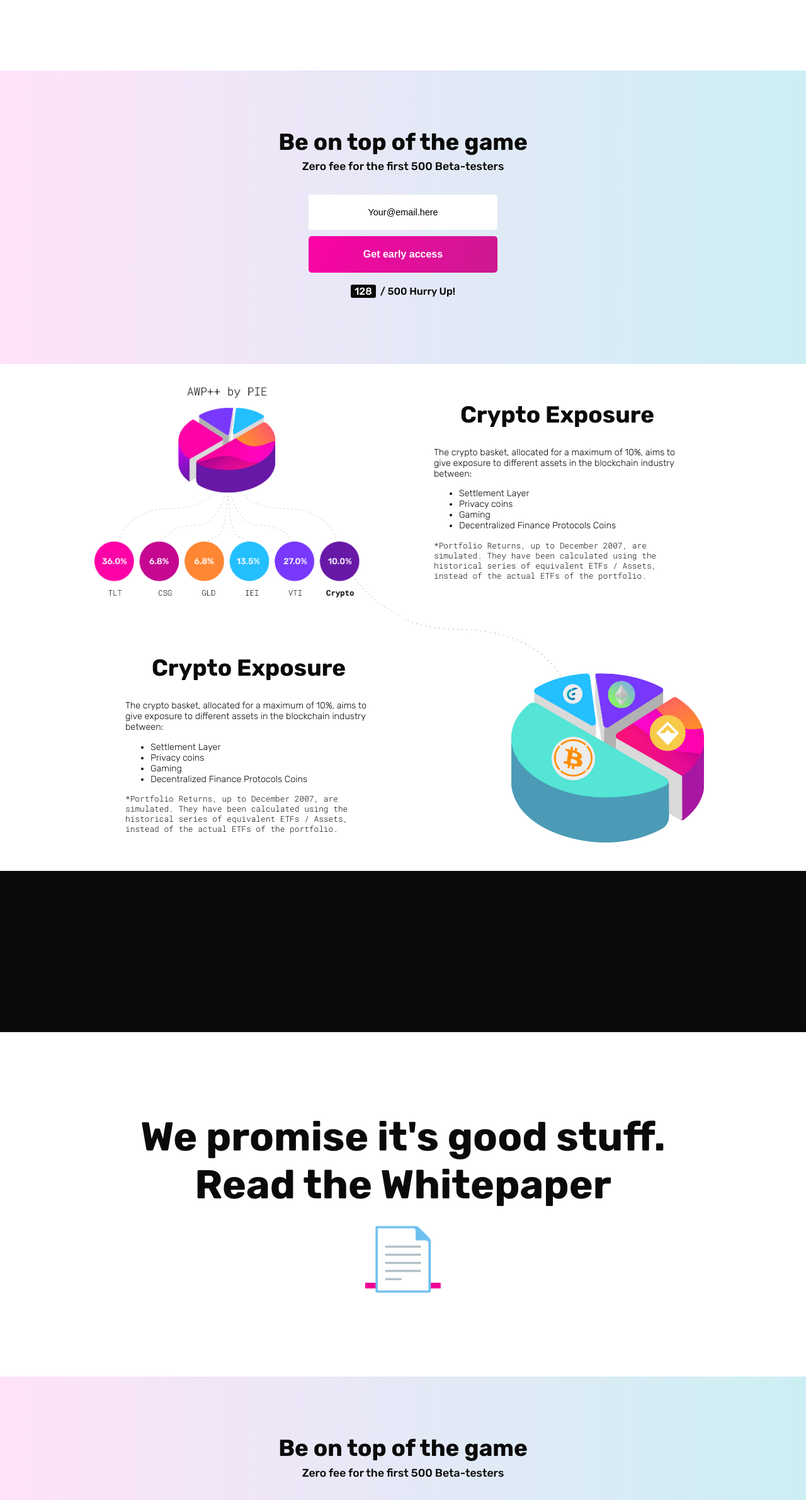
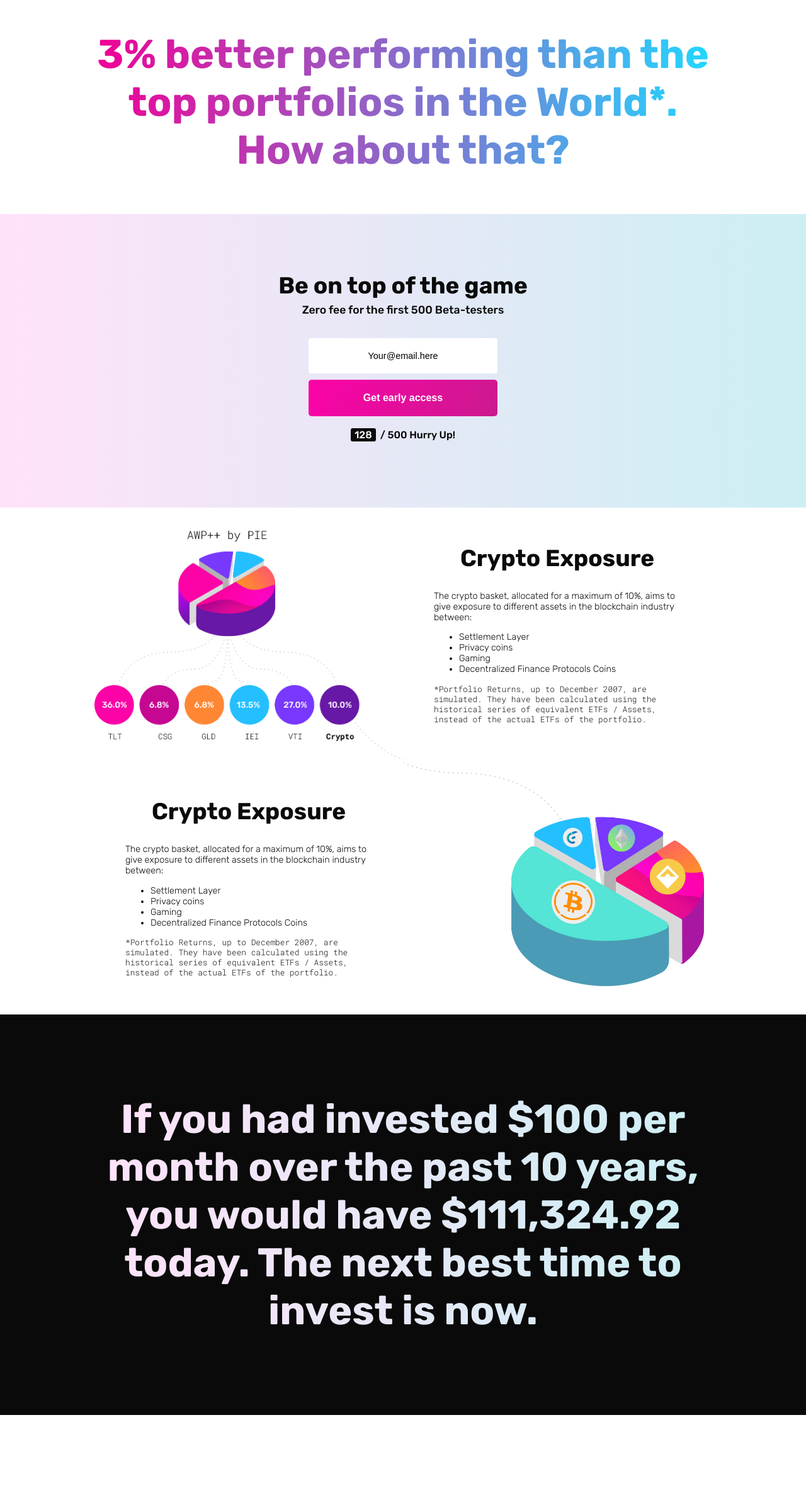
Before and after one commit to pie-dao/frontend, a React (Create React App) app: page / in a window 1280 px wide. Shown: the part 2257-4639 px from the top of the page at 63% size. Built offline with nearby package versions, Linux system fonts and the light colour scheme.

Commit message:
Fixed conflicts

```diff
--- a/src/components/AWPDetail.js
+++ b/src/components/AWPDetail.js
@@ -112,7 +112,7 @@ Chart
               The crypto basket, allocated for a maximum of 10%, aims to give
               exposure to different assets in the blockchain industry between:
             </Text>
-            <PrimaryButton ButtonLabel="Get early access" />
+            <PrimaryButton>Get early access</PrimaryButton>
           </Content>
         </Box>
       </LR>
--- a/src/components/BetterPerformingSection.js
+++ b/src/components/BlackBgGradientText.js
@@ -2,17 +2,16 @@ import React from 'react';
 import styled from 'styled-components';
 
 
-const Container = styled.div`
+const BlackContainer = styled.div`
 display: flex;
 flex-direction: column;
 justify-content: center;
 align-items: center;
-margin: 5% 0;
 font-family: var(--secondary-font);
-
+background-color: var(--almost-black);
+padding: 10% 0;
   @media (max-width: 768px) {
-  margin: 10% 0;
-
+    padding: 10% 0;
   }
 `;
 
@@ -24,10 +23,9 @@ color: var(--almost-black);
 font-size: var(--text-ratherbig);
 font-weight: 700;
 text-align: center;
-background: linear-gradient(to right, #F10096 0%, #21D7FF 100%);
+background: linear-gradient(to right, #FFE2FA 0%, #CCEFF3 100%);
 -webkit-background-clip: text;
 -webkit-text-fill-color: transparent;
-
   @media (max-width: 768px) {
     font-size: var(--text-ratherbig-mobile);
   }
@@ -40,14 +38,14 @@ background: linear-gradient(to right, #F10096 0%, #21D7FF 100%);
 
 
 
-const GradientText = props => {
+const BlackBgGradientText = props => {
     return (
-    <Container>
+    <BlackContainer>
       <section class="content center">
-        <Title>{props.GradientTextContent}</Title>
+        <Title>{props.children}</Title>
       </section>
-    </Container>
+    </BlackContainer>
     );
   };
 
-  export default GradientText;
+  export default BlackBgGradientText;
--- a/src/components/IfYouHadSection.js
+++ b/src/components/GradientTextSection.js
@@ -2,18 +2,17 @@ import React from 'react';
 import styled from 'styled-components';
 
 
-const BlackContainer = styled.div`
+const Container = styled.div`
 display: flex;
 flex-direction: column;
 justify-content: center;
 align-items: center;
+margin: 5% 0;
 font-family: var(--secondary-font);
-background-color: var(--almost-black);
-padding: 10% 0;
+@media (max-width: 768px) {
+  margin: 10% 0;
 
-  @media (max-width: 768px) {
-    padding: 10% 0;
-  }
+}
 `;
 
 
@@ -24,13 +23,12 @@ color: var(--almost-black);
 font-size: var(--text-ratherbig);
 font-weight: 700;
 text-align: center;
-background: linear-gradient(to right, #FFE2FA 0%, #CCEFF3 100%);
+background: linear-gradient(to right, #F10096 0%, #21D7FF 100%);
 -webkit-background-clip: text;
 -webkit-text-fill-color: transparent;
-
-  @media (max-width: 768px) {
-    font-size: var(--text-ratherbig-mobile);
-  }
+@media (max-width: 768px) {
+  font-size: var(--text-ratherbig-mobile);
+}
 `;
 
 
@@ -40,14 +38,14 @@ background: linear-gradient(to right, #FFE2FA 0%, #CCEFF3 100%);
 
 
 
-const IfYouHadSection = props => {
-    return (
-    <BlackContainer>
+const GradientTextSection = props => {
+  return (
+    <Container>
       <section class="content center">
-        <Title>{props.BlackBGgradientContent}</Title>
+        <Title>{props.children}</Title>
       </section>
-    </BlackContainer>
+    </Container>
     );
   };
 
-  export default IfYouHadSection;
+  export default GradientTextSection;
--- a/src/components/TopNavi/index.js
+++ b/src/components/TopNavi/index.js
@@ -2,10 +2,7 @@ import React from 'react';
 import styled from 'styled-components';
 import Logo from './Logo';
 import {
-  BrowserRouter as Router,
   Link,
-  Route,
-  Switch,
 } from 'react-router-dom';
 
 const Container = styled.div`
--- a/src/pages/Home.js
+++ b/src/pages/Home.js
@@ -1,29 +1,31 @@
-import React from 'react';
-import Hero from '../components/Hero';
-import Comparison from '../components/Comparison';
-import GradienBgSection from '../components/GradienBgSection';
-import GradientText from '../components/BetterPerformingSection';
-import Features from '../components/FeaturesSection';
-import BlackBGgradientText from '../components/IfYouHadSection';
-import FAQ from '../components/FAQSection';
-import NewsletterSection from '../components/NewsletterSection';
-import WhitepaperSection from '../components/WhitepaperSection';
-
-
+import React from "react";
+import Hero from "../components/Hero";
+import Comparison from "../components/Comparison";
+import GradienBgSection from "../components/GradienBgSection";
+import GradientTextSection from "../components/GradientTextSection";
+import FeaturesSection from "../components/FeaturesSection";
+import BlackBgGradientText from "../components/BlackBgGradientText";
+import WhitepaperSection from "../components/WhitepaperSection";
+import FAQSection from "../components/FAQSection";
+import NewsletterSection from "../components/NewsletterSection";
 
 function Home() {
   return (
     <div>
-      <Hero/>
-      <Comparison/>
-      <GradienBgSection/>
-      <FAQ/>
-      <GradientText/>
-      <NewsletterSection/>
-      <Features/>
-      <BlackBGgradientText/>
-      <WhitepaperSection/>
-      <NewsletterSection/>
+      <Hero />
+      <Comparison />
+      <GradienBgSection />
+      <FAQSection />
+      <GradientTextSection>
+            3% better performing than the top portfolios in the World*. How about that?
+      </GradientTextSection>
+      <NewsletterSection />
+      <FeaturesSection />
+      <BlackBgGradientText>
+            If you had invested $100 per month over the past 10 years, you would have $111,324.92 today. The next best time to invest is now.
+      </BlackBgGradientText>
+      <WhitepaperSection />
+      <NewsletterSection />
     </div>
   );
 }
--- a/src/pages/InvestmentDetail.js
+++ b/src/pages/InvestmentDetail.js
@@ -1,25 +1,19 @@
-import React from 'react';
-import TopNavi from '../components/TopNavi';
-import Hero from '../components/Hero';
-import ComparisonTable from '../components/Comparison';
-import GradienBgSection from '../components/GradienBgSection';
-import GradientText from '../components/BetterPerformingSection';
-import Features from '../components/FeaturesSection';
-import BlackBGgradientText from '../components/IfYouHadSection';
-import NewsletterSection from '../components/NewsletterSection';
-import WhitepaperSection from '../components/WhitepaperSection';
+import React from "react";
+import GradientTextSection from "../components/GradientTextSection";
+import BlackBgGradientText from "../components/BlackBgGradientText";
+import NewsletterSection from "../components/NewsletterSection";
+import AWPDetail from "../components/AWPDetail";
 
 function InvestmentDetail() {
   return (
     <div className="App">
-      <Hero/>
-      <ComparisonTable/>
-      <GradientText/>
-      <NewsletterSection/>
-      <Features/>
-      <BlackBGgradientText/>
-      <WhitepaperSection/>
-      <NewsletterSection/>
+      <GradientTextSection>You will gain way more</GradientTextSection>
+      <AWPDetail />
+      <NewsletterSection />
+      <BlackBgGradientText>
+        If you had invested $100 per month over the past 10 years, you would have $111,324.92 today. The next best time to invest is now.
+      </BlackBgGradientText>
+      <NewsletterSection />
     </div>
   );
 }
```
Also changed, not shown: src/Pages/Home.js (deleted, +0 -29 lines), src/Pages/InvestmentDetail.js (deleted, +0 -22 lines), src/components/TemporaryFeatures.js (deleted, +0 -19 lines), 1 other file (tests, documents, lock files or other folders). Lines whose indentation alone changed are shown as unchanged.
